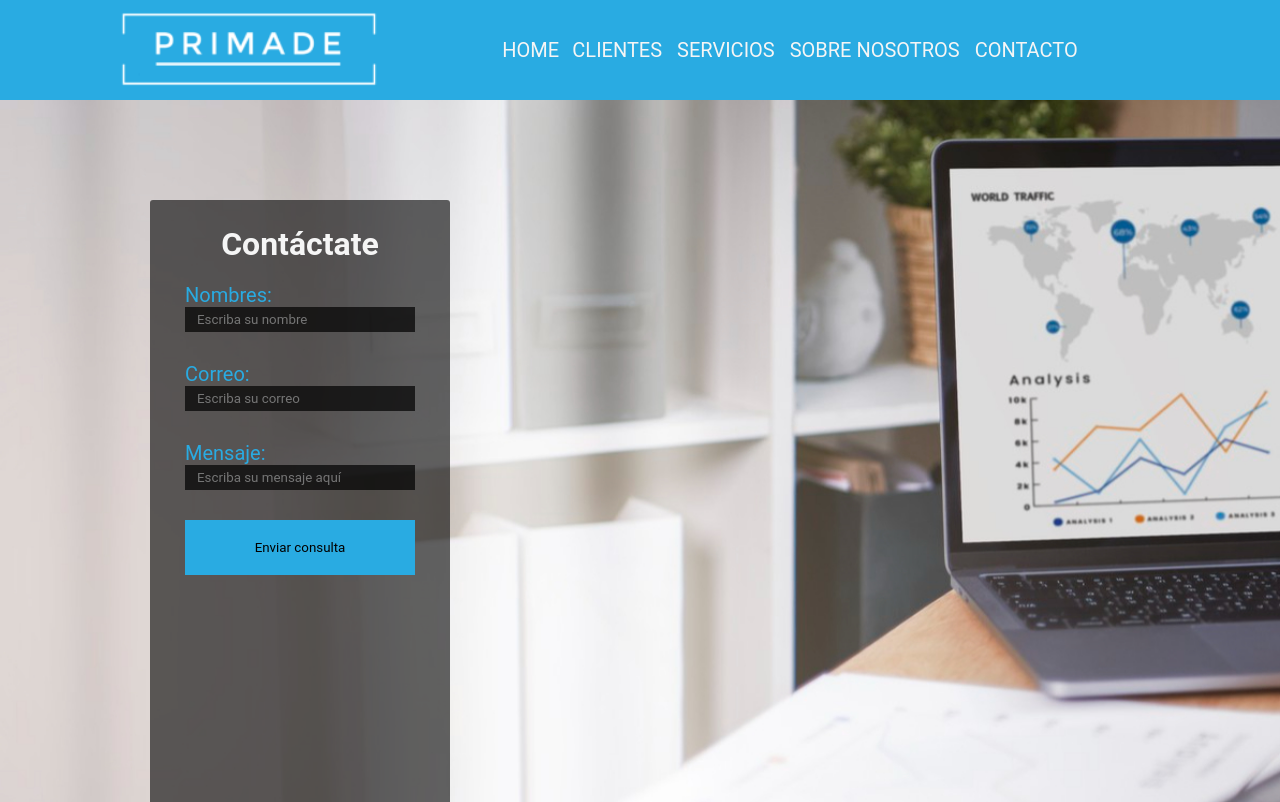
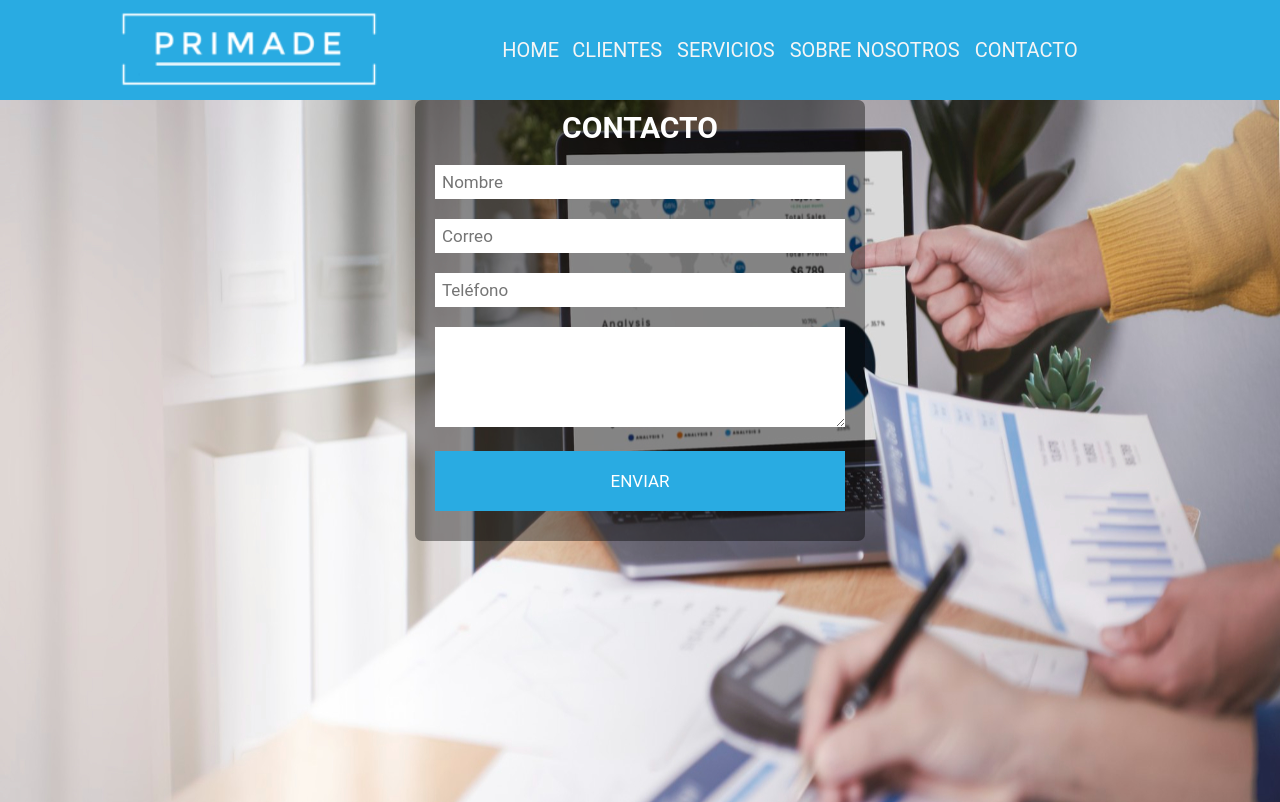
Before and after one commit to frannmar96/PF-Franco-Martin, a website: page pages/contacto.html in a window 1280 px wide. Shown: the top 802 px of the page. Drawn offline with Linux system fonts and the light colour scheme.

Commit message:
subiendo proyecto final

```diff
--- a/pages/contacto.html
+++ b/pages/contacto.html
@@ -24,36 +24,28 @@
           <a href="../pages/contacto.html">Contacto
         <label for="check" class="esconder-menu">
           &#215
+        </nav>
       </label>
-        </nav>
     </header>
 
     <!-- contenido principal -->
 
-    <div class="contenedor">
-      <form action="" class="form">
-        <div class="form-header">
-          <h1>Contáctate</h1>
-        </div>
 
-        <label for="nombre" class="form-label">Nombres:</label>
-        <input type="text" id="nombre" class="form-input" placeholder="Escriba su nombre">
-        <label for="correo" class="form-label">Correo:</label>
-        <input type="text" id="correo" class="form-input" placeholder="Escriba su correo">
-        <label for="mensaje" class="form-label">Mensaje:</label>
-        <input type="text" id="mensaje" class="form-textarea" placeholder="Escriba su mensaje aquí">
-        <input type="submit" class="boton-submit" value="Enviar consulta">
-      </form>
+    <section class="contenedor-image">
+      <div class="contacto">
+      <form class="formulario">
+      <h2>CONTACTO</h2>
+      <input type="text" name="Nombre" placeholder="Nombre">
+      <input type="text" name="Correo" placeholder="Correo">
+      <input type="text" name="Teléfono" placeholder="Teléfono">
+      <textarea name="Mensaje" placeholder="Escriba aquí su mensaje">
+      </textarea>
+      <input type="button" value="ENVIAR" class="boton">
+    </form>
     </div>
+    </section>
 
 
-    <!-- footer -->
 
-    <footer>
-      <p>
-        &copy;2022 PRIMADE DIGITAL | Todos los derechos reservados <br />
-        Email: primade.digital@gmail.com
-      </p>
-    </footer>
 </body>
 </html>
--- a/scss/style.scss
+++ b/scss/style.scss
@@ -17,3 +17,4 @@
 @import "utilidades/footer";
 @import "utilidades/transform-img";
 @import "utilidades/mediaqueries";
+@import "utilidades/variables";
--- a/scss/utilidades/_clientes.scss
+++ b/scss/utilidades/_clientes.scss
@@ -9,39 +9,35 @@
   font-family: "Roboto" sans-serif;
 }
 
-.galeria-clientes h2 {
+.galeria-container {
+  margin: 5rem;
+  display: grid;
+  grid-template-columns: repeat(3, 1fr);
+  grid-auto-rows: 300px;
+  padding: 10px;
+  grid-gap: 50px;
+  .galeria-clientes {
+    position: relative;
+  }
+  h2 {
     font-size: 15px;
   }
-
-.galeria-container {
-  display: grid;
-  grid-template-columns: repeat(4, 1fr);
-  grid-auto-rows: 250px;
-  padding: 20px;
-  grid-gap: 10px;
-}
-
   .galeria-img {
     width: 100%;
     height: 100%;
     object-fit: cover;
+    border-radius: 1rem;
   }
-
   .galeria-img:hover {
-  transform: translateY(0.1px);
+    transform: translateY(0.5px);
     box-shadow: 0 12px 16px rgba(0, 0, 0, 0.2);
   }
-
-.galeria-clientes {
-  position: relative;
-}
-
   .galeria-titulo {
     position: absolute;
     bottom: 0;
     color: white;
     background: linear-gradient(rgba(255, 255, 255, 0), rgba(0, 0, 0, 1));
     width: 100%;
-  margin: 0;
     padding: 10px;
   }
+}
--- a/scss/utilidades/_contactos.scss
+++ b/scss/utilidades/_contactos.scss
@@ -1,60 +1,50 @@
 /*contactos*/
 
-.contenedor {
-  height: 1000px;
-  max-width: 100%;
-  background: url(../img/fondo-contacto.jpg);
-  background-size: cover;
-  display: flex;
-  .form {
-    background: rgba(0, 0, 0, 0.6);
-    max-width: 300px;
-    padding: 5px 35px;
-    margin: 150px;
-    margin-top: 100px;
-    padding-bottom: 30px;
-    border-radius: 3px;
-    .form-label {
-      font-size: 20px;
-      color: #29abe2;
-      position: relative;
-    }
+.contenedor-image {
+  background-image: url(/img/fondo-contacto.jpg);
+  height: 52rem;
+  background-size: 100vw 100vh;
+  background-attachment: fixed;
+  margin: 0;
+  .contacto {
+    .formulario {
+      width: 450px;
+      margin: auto;
+      background-color: rgba(0, 0, 0, 0.4);
+      padding: 10px 20px;
+      box-sizing: border-box;
+      border-radius: 7px;
+  }
+  h2 {
+    color: white;
+    text-align: center;
+    margin: 0;
+    font-size: 30px;
+    margin-bottom: 20px;
+  }
   }
 }
 
-.contenedor .form .form-input,
-.form-textarea {
-  background: rgba(0, 0, 0, 0.7);
+input, textarea {
+  width: 100%;
+  margin-bottom: 20px;
+  padding: 7px;
+  box-sizing: border-box;
+  font-size: 17px;
   border: none;
-  outline: none;
-  border-bottom: 2px solid #29abe2;
-  width: 100%;
-  height: 25px;
-  padding: 12px;
-  margin-bottom: 30px;
-  border-bottom: 2px;
 }
 
-.contenedor .form .boton-submit {
-  width: 100%;
-  outline: none;
-  background-color: #29abe2;
-  border: none;
-  padding: 20px;
-  cursor: pointer;
+textarea {
+  min-height: 100px;
+  max-height: 200px;
+  max-width: 100%;
 }
 
-.contenedor .form .boton-submit:hover {
-  background: #6fd1fc;
+.boton {
+  background-color: #29abe2;
+  color: #fff;
+  padding: 20px;
+  .boton:hover {
+    cursor: pointer;
+  }
 }
-
-.form-header h1 {
-  margin: 20px;
-  color: whitesmoke;
-  text-align: center;
-}
-
-.map {
-  display: flex;
-  align-items: baseline;
-}
--- a/scss/utilidades/_footer.scss
+++ b/scss/utilidades/_footer.scss
@@ -3,6 +3,9 @@
 footer {
   background: #29abe2;
   color: whitesmoke;
+  display:grid;
+  position:relative;
+  top:auto;
   text-align: center;
   padding: 10px 0;
 }
--- a/scss/utilidades/_mediaqueries.scss
+++ b/scss/utilidades/_mediaqueries.scss
@@ -36,7 +36,7 @@
   }
 
   /* PERSONAS */
-  #personas {
+  .personas {
     flex-direction: column;
   }
 
@@ -45,15 +45,14 @@
     flex-direction: column;
   }
 
-  /* FORMULARIO */
-  .form-label {
-    flex-direction: column;
-  }
-
   /* CLIENTES */
 
   .galeria-container {
-    grid-template-columns: repeat(4, 1fr);
+    display: block;
+  }
+
+  .formulario {
+    width: 100%;
   }
 }
 
@@ -93,18 +92,13 @@
   }
 
   /* PERSONAS */
-  #personas {
+  .personas {
     flex-direction: column;
   }
 
   /* ICONOS */
   .contenido-iconos {
-    flex-direction: column;
-  }
-
-  /* FORMULARIO */
-  .form-label {
-    flex-direction: column;
+    display: block;
   }
 
   /* CLIENTES */
--- a/scss/utilidades/_servicios.scss
+++ b/scss/utilidades/_servicios.scss
@@ -21,7 +21,7 @@
     border-radius: 8px;
     box-shadow: 0 2px 2px rgba(0, 0, 0, 0.2);
     overflow: hidden;
-    margin: 20px;
+    margin: 40px;
     text-align: center;
     transition: all 0.25s;
     h2 {
```
Also changed, not shown: package.json (+187 -2 lines), pages/clientes.html (+7 -7 lines), pages/nosotros.html (+1 -1 lines), pages/servicios.html (+3 -3 lines), CSS/style.css, 1 other file. Lines whose indentation alone changed are shown as unchanged.
